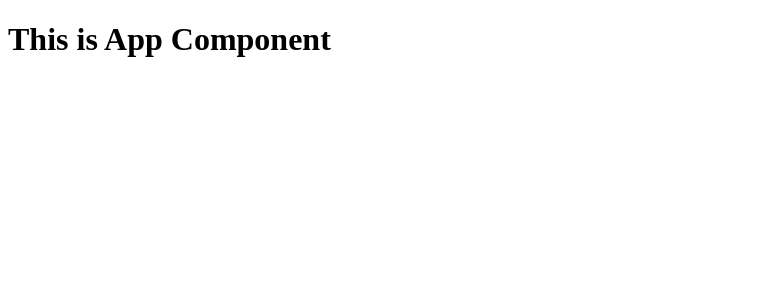
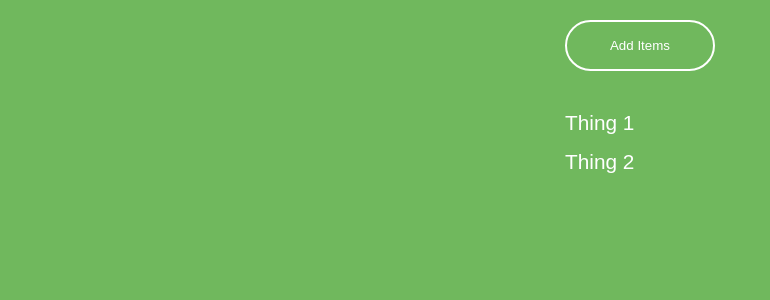
Before and after one commit to Sross123/my-app, a React (Create React App) app in the folder my-app/: page / in a window 1280 px wide. Shown: the top 300 px of the page, without its empty margins (0-770 px from the left). Built offline with nearby package versions, Linux system fonts and the light colour scheme.

Commit message:
Complex state: array

```diff
--- a/my-app/public/index.html
+++ b/my-app/public/index.html
@@ -3,6 +3,8 @@
   <head>
     <meta charset="utf-8" />
     <link rel="icon" href="%PUBLIC_URL%/favicon.ico" />
+    <link rel="preconnect" href="https://fonts.googleapis.com">
+    <link rel="preconnect" href="https://fonts.gstatic.com" crossorigin>
     <meta name="viewport" content="width=device-width, initial-scale=1" />
     <meta name="theme-color" content="#000000" />
     <meta
--- a/my-app/src/App.js
+++ b/my-app/src/App.js
@@ -1,7 +1,20 @@
 import React from 'react'
 
 export default function App(){
+
+    const [thingsArray, setThingsArray] = React.useState(["Thing 1", "Thing 2"])
+    const addItems = () =>{
+        setThingsArray(prevThingsArray => (
+            [...prevThingsArray, `Thing ${prevThingsArray.length + 1}`]
+        ))
+    }
+    const thingsElements = thingsArray.map((thing)=>{
+        return <p key={thing}>{thing}</p>
+    })
   return (
-    <h1>This is App Component</h1>
+    <div>
+        <button onClick={addItems}>Add Items</button>
+        {thingsElements}
+    </div>
   )
 }
--- a/my-app/src/index.js
+++ b/my-app/src/index.js
@@ -1,5 +1,6 @@
 import React from "react";
 import ReactDOM from "react-dom";
-import App from "./App"
+import App from "./App";
+import "./style.css";
 
 ReactDOM.render(<App />, document.getElementById("root"))
--- /dev/null
+++ b/my-app/src/style.css
@@ -0,0 +1,40 @@
+* {
+    margin: 0;
+    padding: 0;
+}
+
+body {
+    height: 100%;
+    background-color: #70B85D;
+    color: white;
+    padding: 20px;
+    font-family: 'Karla', sans-serif;
+    font-size: 1.3rem;
+    display: flex;
+    justify-content: center;
+    /* align-items: center; */
+}
+
+button {
+    width: 150px;
+    background-color: transparent;
+    padding: 1rem;
+    color: white;
+    border: 2px solid white;
+    border-radius: 50px;
+    cursor: pointer;
+    font-family: 'Karla', sans-serif;
+    margin-bottom: 25px;
+}
+
+button:hover {
+    background-color: #FFFEF1;
+    color: #2C5E2E;
+}
+
+button:focus {
+    outline: 0;
+}
+p{
+    margin-top: 15px;
+}
```
